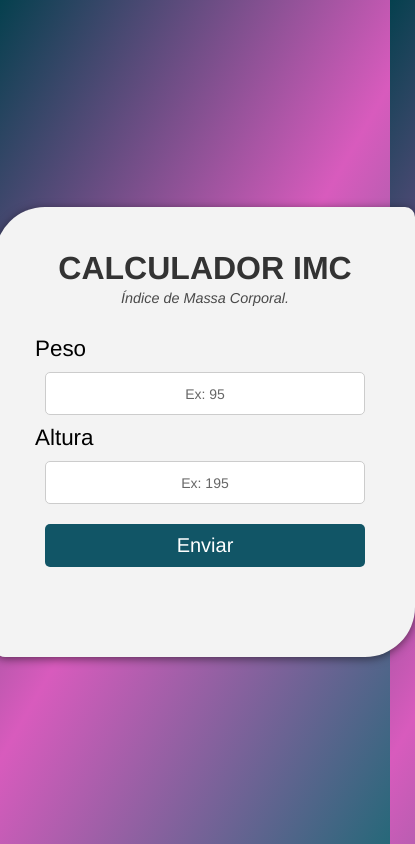
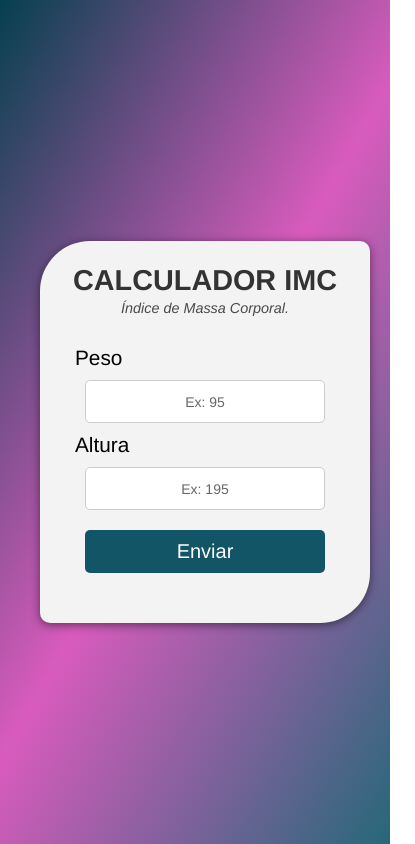
Before and after one commit to Vinicius-Rodriguess/Calculador-de-IMC, a plain HTML site: page index.html in a window 390 px wide. Shown: the whole page, 415 px wide, since content can reach past the window. Drawn offline with Linux system fonts and the light colour scheme.

Commit message:
Update Styles

```diff
--- a/assets/css/style.css
+++ b/assets/css/style.css
@@ -91,3 +91,20 @@ form label {
   padding: 5px;
   margin: 0 10px;
 }
+
+@media (max-width: 500px){
+
+  .container {
+    padding: 20px 5px 0px 5px;
+    width: 320px;
+  }
+
+  #titulo {
+    font-size: 1.8rem;
+  }
+
+  form label {
+    font-size: 1.3rem;
+  }
+
+}
```
